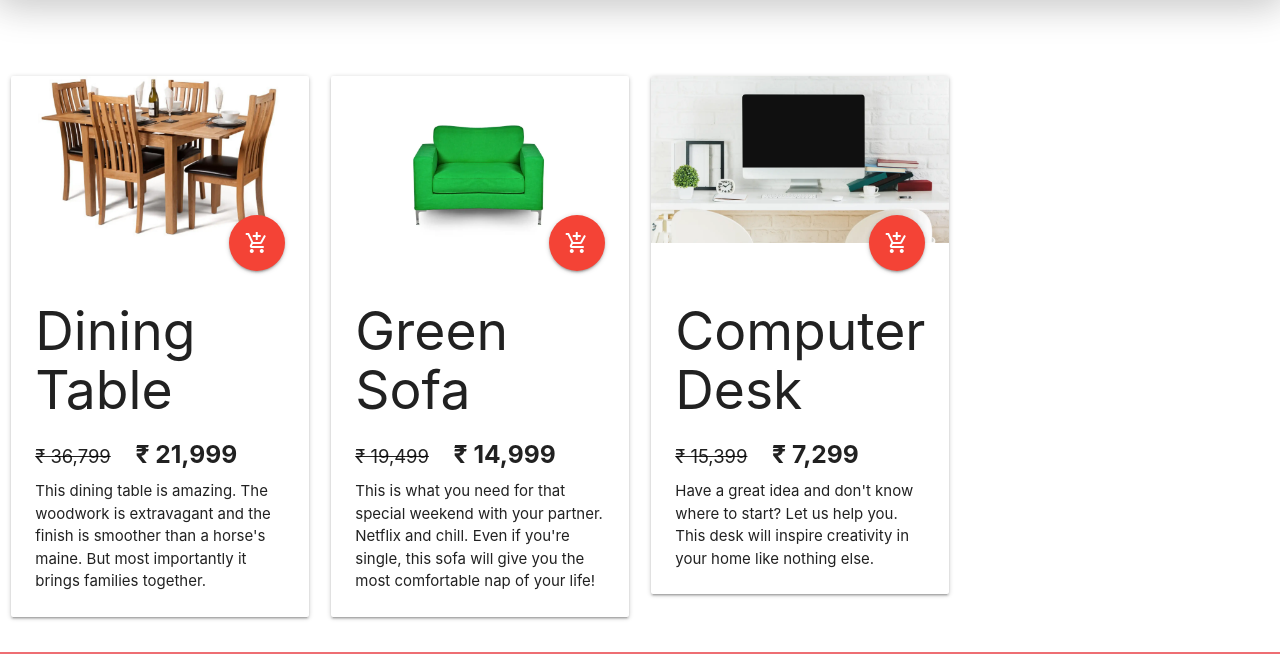
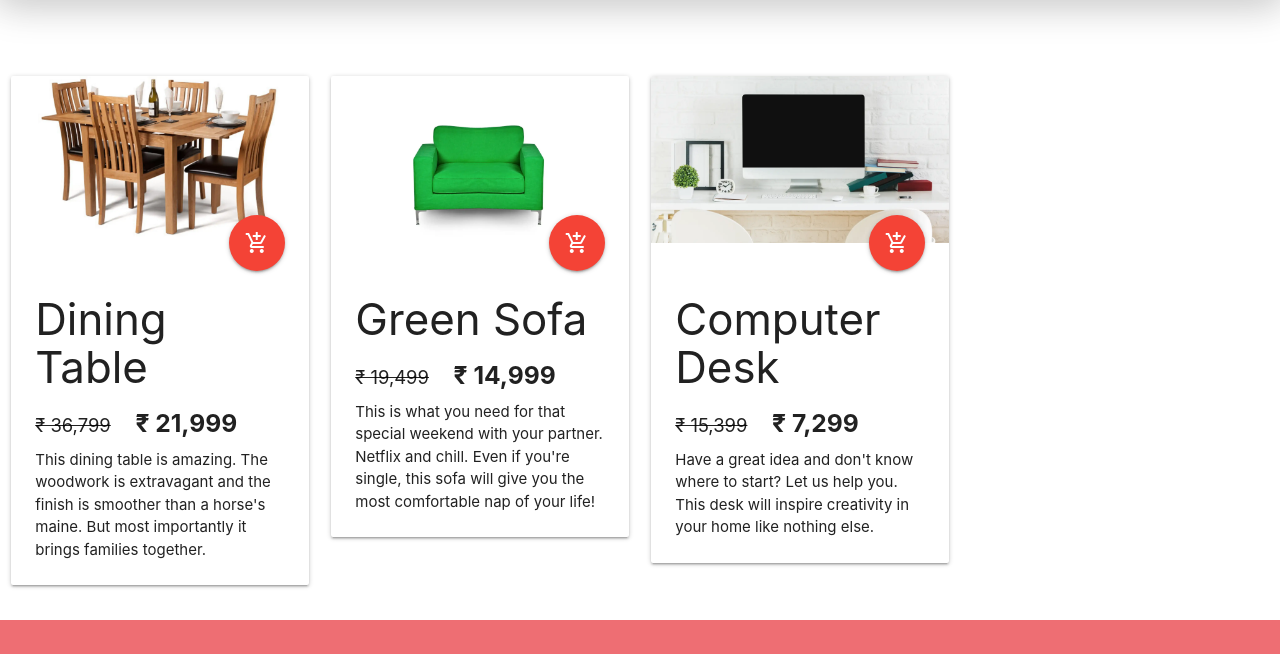
Before and after one commit to siddhantvinchurkar/exponew, a browser extension: page public/index.html in a window 1280 px wide. Shown: the part 82-736 px from the top of the page. Drawn offline with Linux system fonts and the light colour scheme.

Commit message:
Fixed sizes

```diff
--- a/public/index.html
+++ b/public/index.html
@@ -148,7 +148,7 @@
                                         class="material-icons">add_shopping_cart</i></a>
                             </div>
                             <div class="card-content">
-                                <h2>Dining Table</h2>
+                                <h3>Dining Table</h3>
                                 <h5>
                                     <strike style="font-size: 0.75em;">₹ 36,799</strike>&emsp;<b>₹ 21,999</b>
                                 </h5>
@@ -166,7 +166,7 @@
                                         class="material-icons">add_shopping_cart</i></a>
                             </div>
                             <div class="card-content">
-                                <h2>Green Sofa</h2>
+                                <h3>Green Sofa</h3>
                                 <h5>
                                     <strike style="font-size: 0.75em;">₹ 19,499</strike>&emsp;<b>₹ 14,999</b>
                                 </h5>
@@ -185,7 +185,7 @@
                                         class="material-icons">add_shopping_cart</i></a>
                             </div>
                             <div class="card-content">
-                                <h2>Computer Desk</h2>
+                                <h3>Computer Desk</h3>
                                 <h5>
                                     <strike style="font-size: 0.75em;">₹ 15,399</strike>&emsp;<b>₹ 7,299</b>
                                 </h5>
```
